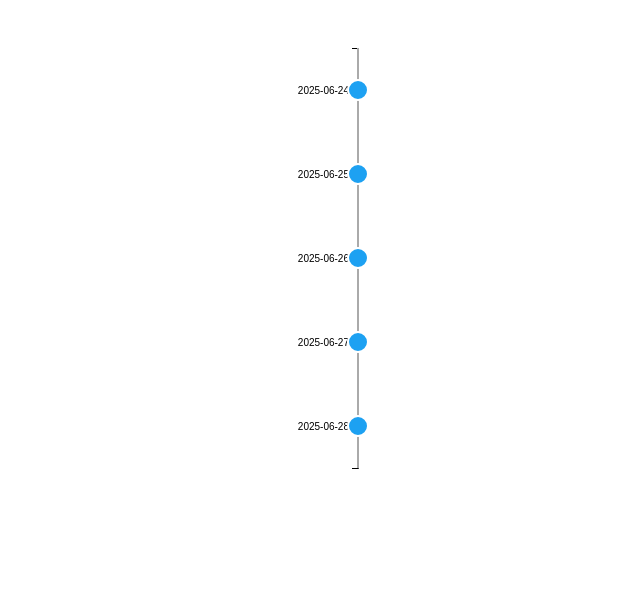
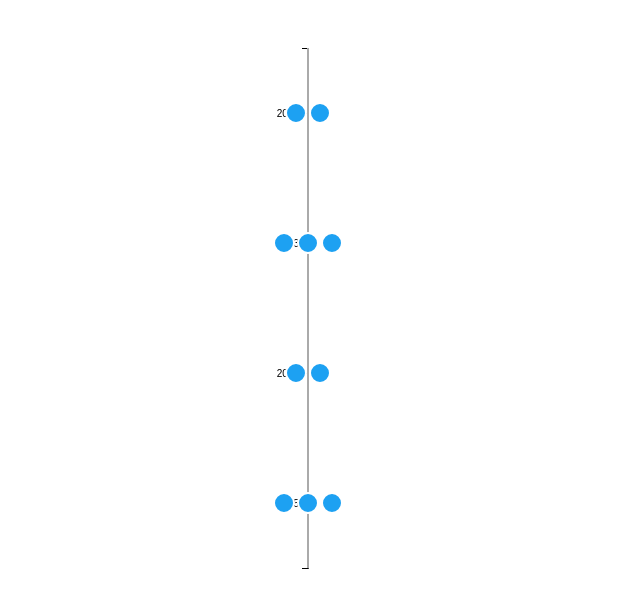
Before and after one commit to motttey/fujiko-timeline, a React app: page / in a window 1280 px wide. Shown: the top 608 px of the page, without its empty margins (162-802 px from the left). Built offline with nearby package versions, Linux system fonts and the light colour scheme.

Commit message:
modify: protting year

```diff
--- a/src/index.tsx
+++ b/src/index.tsx
@@ -13,10 +13,10 @@ import { createRoot } from "react-dom/client";
 import * as d3 from "d3";
 import "./style.css";
 
-// 日付を分散させたサンプルデータ
+// 年ごとに分散したダミーデータ（同じ年に複数データあり）
 type TimelineItem = {
   id: number;
-  date: string;
+  date: string; // "YYYY-MM-DD"
   text: string;
   url: string;
 };
@@ -24,33 +24,63 @@ type TimelineItem = {
 const timelineData: TimelineItem[] = [
   {
     id: 1,
-    date: "2025-06-24",
-    text: "ポスト1",
+    date: "2022-03-15",
+    text: "2022年のポスト1",
     url: "https://twitter.com/mt_tg/status/1936411081070858243",
   },
   {
     id: 2,
-    date: "2025-06-25",
-    text: "ポスト2",
+    date: "2022-07-20",
+    text: "2022年のポスト2",
     url: "https://twitter.com/mt_tg/status/1937472607395438932",
   },
   {
     id: 3,
-    date: "2025-06-26",
-    text: "ポスト3",
+    date: "2023-01-10",
+    text: "2023年のポスト1",
     url: "https://twitter.com/mt_tg/status/1936601492926112120",
   },
   {
     id: 4,
-    date: "2025-06-27",
-    text: "ポスト4",
-    url: "https://twitter.com/mt_tg/status/1938254573501878356",
+    date: "2023-05-05",
+    text: "2023年のポスト2",
+    url: "https://twitter.com/mt_tg/status/1936601492926112120",
   },
   {
     id: 5,
-    date: "2025-06-28",
-    text: "ポスト5",
-    url: "https://twitter.com/mt_tg/status/1938894001379385441",
+    date: "2023-12-25",
+    text: "2023年のポスト3",
+    url: "https://twitter.com/mt_tg/status/1936601492926112120",
+  },
+  {
+    id: 6,
+    date: "2024-02-14",
+    text: "2024年のポスト1",
+    url: "https://twitter.com/mt_tg/status/1936601492926112120",
+  },
+  {
+    id: 7,
+    date: "2024-08-30",
+    text: "2024年のポスト2",
+    url: "https://twitter.com/mt_tg/status/1936601492926112120",
+  },
+  {
+    id: 8,
+    date: "2025-04-01",
+    text: "2025年のポスト1",
+    url: "https://twitter.com/mt_tg/status/1936601492926112120",
+  },
+  {
+    id: 9,
+    date: "2025-09-09",
+    text: "2025年のポスト2",
+    url: "https://twitter.com/mt_tg/status/1936601492926112120",
+  },
+  {
+    id: 10,
+    date: "2025-09-09",
+    text: "2025年のポスト3",
+    url: "https://twitter.com/mt_tg/status/1936601492926112120",
   },
 ];
 
@@ -71,34 +101,31 @@ const Timeline: React.FC = () => {
   const [hoveredId, setHoveredId] = useState<number | null>(null);
   const [hoverPos, setHoverPos] = useState<{ x: number; y: number } | null>(null);
 
-  // D3でタイムライン描画
   useEffect(() => {
     const margin = { top: 40, right: 40, bottom: 40, left: 80 };
-    const width = 400;
-    const height = 500;
+    const height = 600;
 
     // SVG初期化
     const svg = d3.select(svgRef.current);
     svg.selectAll("*").remove();
 
-    // 日付を昇順でソート
-    const data = [...timelineData].sort((a, b) => a.date.localeCompare(b.date));
+    // 年リストを抽出し昇順ソート
+    const years = Array.from(
+      new Set(timelineData.map((d) => d.date.slice(0, 4)))
+    ).sort();
 
-    // yスケール（日付→位置）
-    const dates = Array.from(new Set(data.map((d) => d.date)));
+    // yスケール（年→位置）
     const yScale = d3
-      .scalePoint()
-      .domain(dates)
+      .scalePoint<string>()
+      .domain(years)
       .range([margin.top, height - margin.bottom])
       .padding(0.5);
 
-    // y軸
     svg
       .append("g")
       .attr("transform", `translate(${margin.left},0)`)
       .call(d3.axisLeft(yScale));
 
-    // タイムライン線
     svg
       .append("line")
       .attr("x1", margin.left)
@@ -108,34 +135,44 @@ const Timeline: React.FC = () => {
       .attr("stroke", "#aaa")
       .attr("stroke-width", 2);
 
+    // 年ごとにデータをグループ化
+    const grouped = d3.group(timelineData, (d) => d.date.slice(0, 4));
+
     // ドット描画
+    let dotRadius = 10;
+    let dotGap = 24;
+    grouped.forEach((items, year) => {
+      const y = yScale(year)!;
+      const n = items.length;
+      // 横方向の中心をmargin.left、左右に等間隔で配置
+      items.forEach((item, i) => {
+        // -1, 0, 1, ... で中央揃え
+        const offset = (i - (n - 1) / 2) * dotGap;
         svg
-      .selectAll<SVGCircleElement, TimelineItem>("circle.timeline-dot")
-      .data(data)
-      .enter()
           .append("circle")
           .attr("class", "timeline-dot")
-      .attr("cx", margin.left)
-      .attr("cy", (d: TimelineItem) => yScale(d.date)!)
-      .attr("r", 10)
+          .attr("cx", margin.left + offset)
+          .attr("cy", y)
+          .attr("r", dotRadius)
           .attr("fill", "#1da1f2")
           .attr("stroke", "#fff")
           .attr("stroke-width", 2)
           .style("cursor", "pointer")
-      .on("mouseenter", function (event: MouseEvent, d: TimelineItem) {
-        setHoveredId(d.id);
-        // SVG座標を取得してポップアップ位置に使う
+          .on("mouseenter", function (event: MouseEvent) {
+            setHoveredId(item.id);
             const rect = svgRef.current?.getBoundingClientRect();
             if (rect) {
               setHoverPos({
-            x: rect.left + margin.left,
-            y: rect.top + yScale(d.date)!,
+                x: rect.left + margin.left + offset,
+                y: rect.top + y,
               });
             }
           })
           .on("mouseleave", function () {
             setHoveredId(null);
             setHoverPos(null);
+          });
+      });
     });
   }, []);
 
@@ -155,8 +192,8 @@ const Timeline: React.FC = () => {
   const hoveredData = timelineData.find((d) => d.id === hoveredId);
 
   return (
-    <div style={{ position: "relative", width: 400, height: 500, margin: "0 auto" }}>
-      <svg ref={svgRef} width={400} height={500} />
+    <div style={{ position: "relative", width: 500, height: 600, margin: "0 auto" }}>
+      <svg ref={svgRef} width={500} height={600} />
       {hoveredData && hoverPos && (
         <div
           style={{
```
Lines whose indentation alone changed are shown as unchanged.
